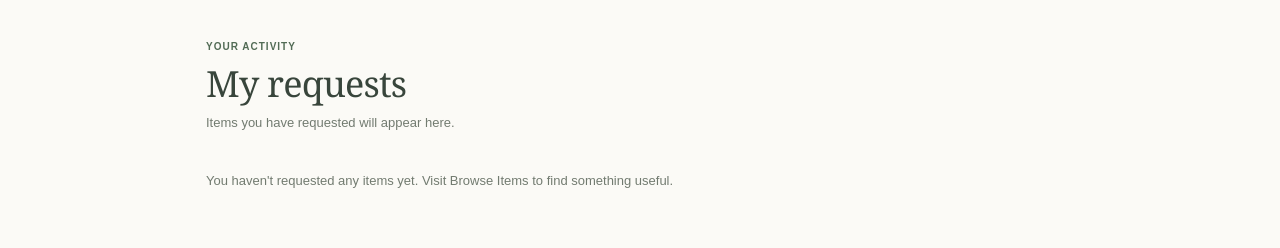
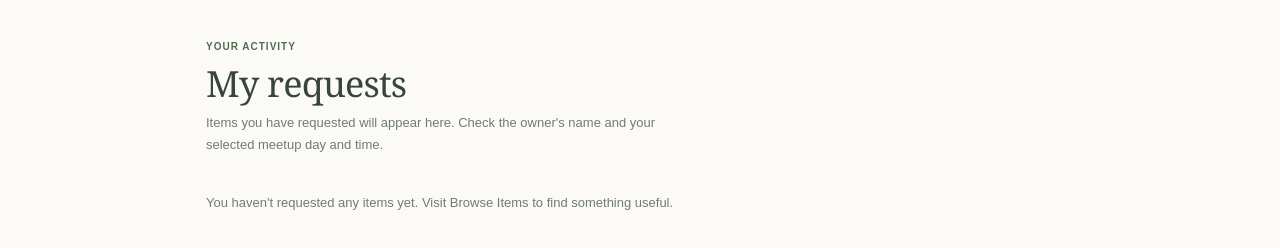
Before and after one commit to STARLORD-7/Campus_Pantry, a plain HTML site: page requests.html in a window 1280 px wide. Shown: the part 82-330 px from the top of the page. Drawn offline with Linux system fonts and the light colour scheme.

Commit message:
Update requests.html

```diff
--- a/requests.html
+++ b/requests.html
@@ -14,7 +14,6 @@
 <header>
 
   <a class="logo" href="index.html" aria-label="Campus Pantry home">
-
     <span class="logo-mark" aria-hidden="true">
       <span class="logo-leaf">✦</span>
       <span class="logo-bowl"></span>
@@ -24,7 +23,6 @@
       Campus Pantry
       <small>PAY IT FORWARD</small>
     </span>
-
   </a>
 
   <nav>
@@ -60,7 +58,8 @@
       </div>
 
       <div class="login-status">
-        <span></span> Logged in
+        <span></span>
+        Logged in
       </div>
 
       <a href="requests.html">My Requests</a>
@@ -82,6 +81,7 @@
 
   <p class="sub">
     Items you have requested will appear here.
+    Check the owner's name and your selected meetup day and time.
   </p>
 
   <div id="requests-list" class="items"></div>
```
